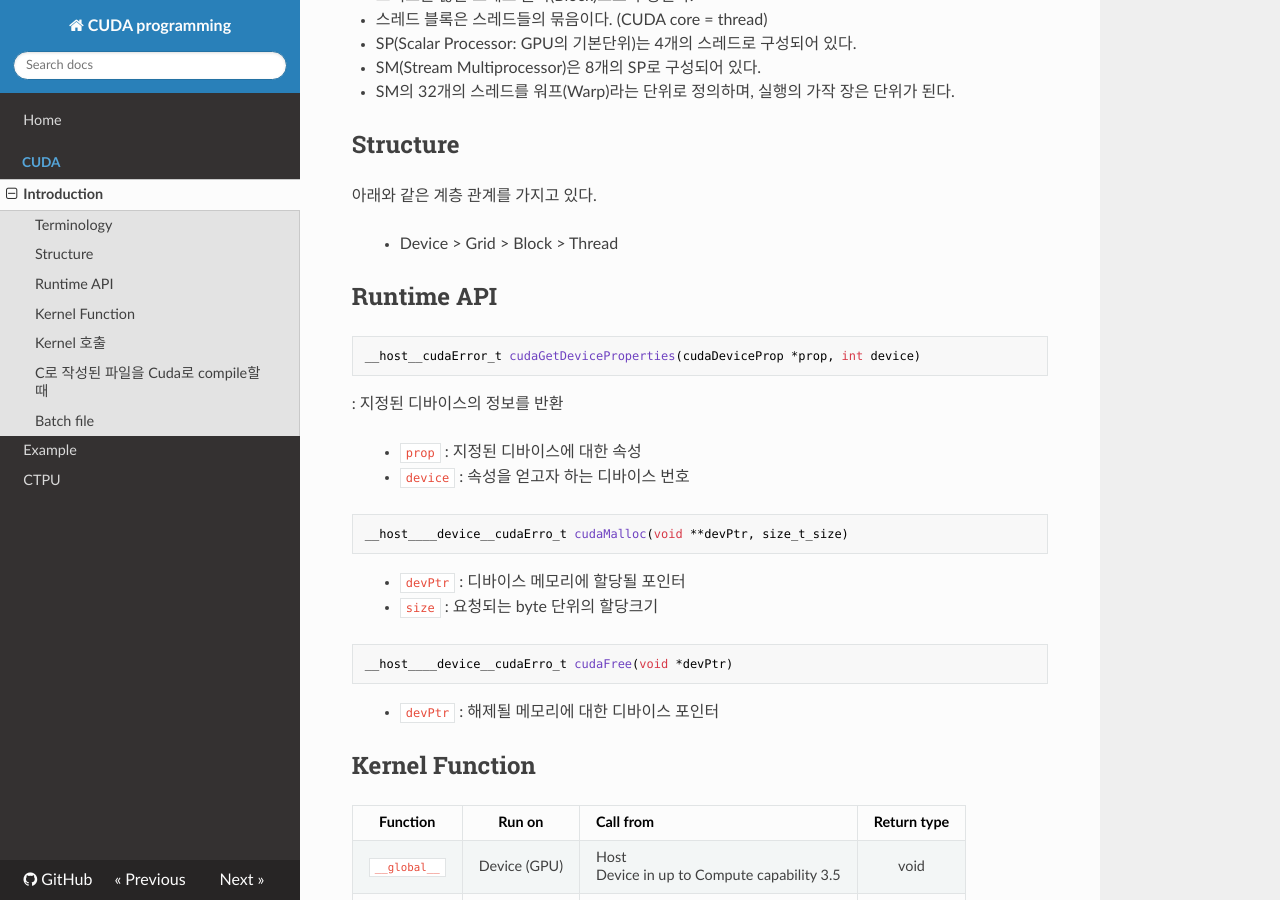
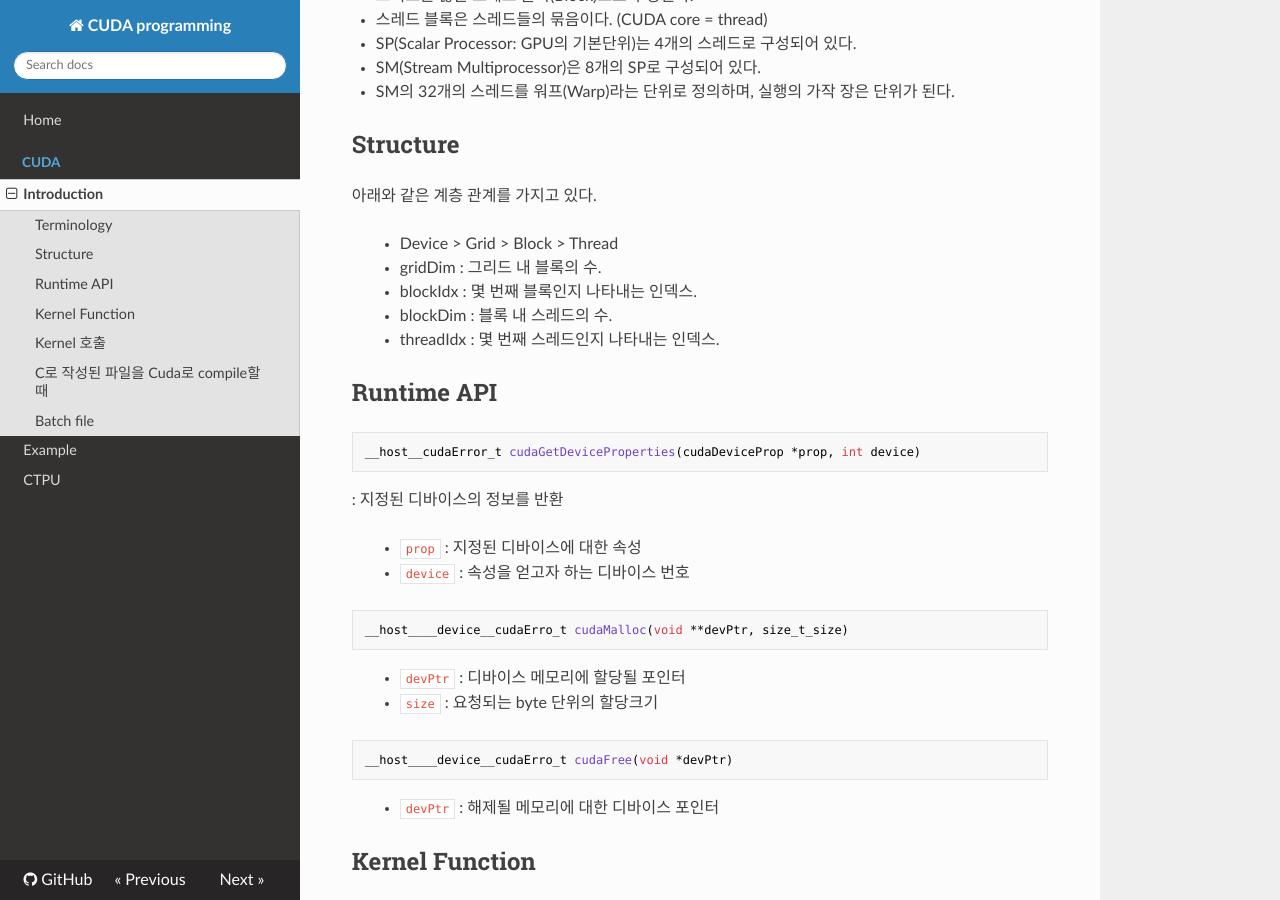
Before and after one commit to WonyoungCho/CUDA, an MkDocs documentation site: the page built from docs/CUDA_int.md, in a window 1280 px wide and 900 px high, scrolled down 377 px. Built offline with MkDocs 1.6.1, drawn with Linux system fonts in a browser that asks for light colours; nearby versions of some CDN libraries; old or Windows-style settings are respelled for this version of MkDocs.

Commit message:
Update CUDA_int.md

````diff
--- a/docs/CUDA_int.md
+++ b/docs/CUDA_int.md
@@ -15,6 +15,11 @@
 ## Structure
 아래와 같은 계층 관계를 가지고 있다.
 > - Device > Grid > Block > Thread
+- gridDim : 그리드 내 블록의 수.
+- blockIdx : 몇 번째 블록인지 나타내는 인덱스.
+- blockDim : 블록 내 스레드의 수.
+- threadIdx : 몇 번째 스레드인지 나타내는 인덱스.
+
 
 ## Runtime API
 ```c
````
